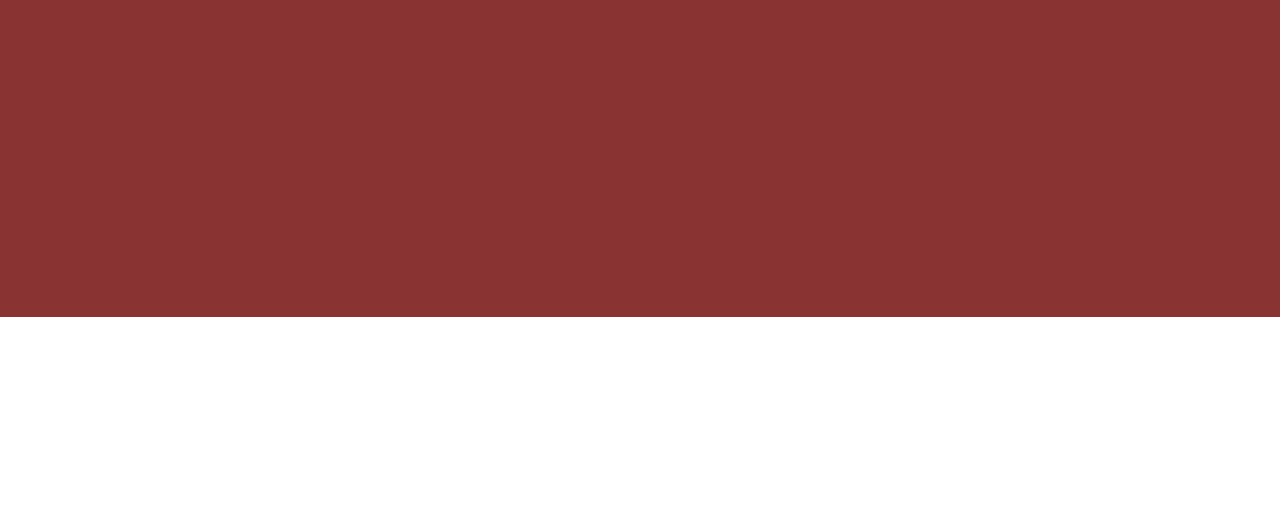
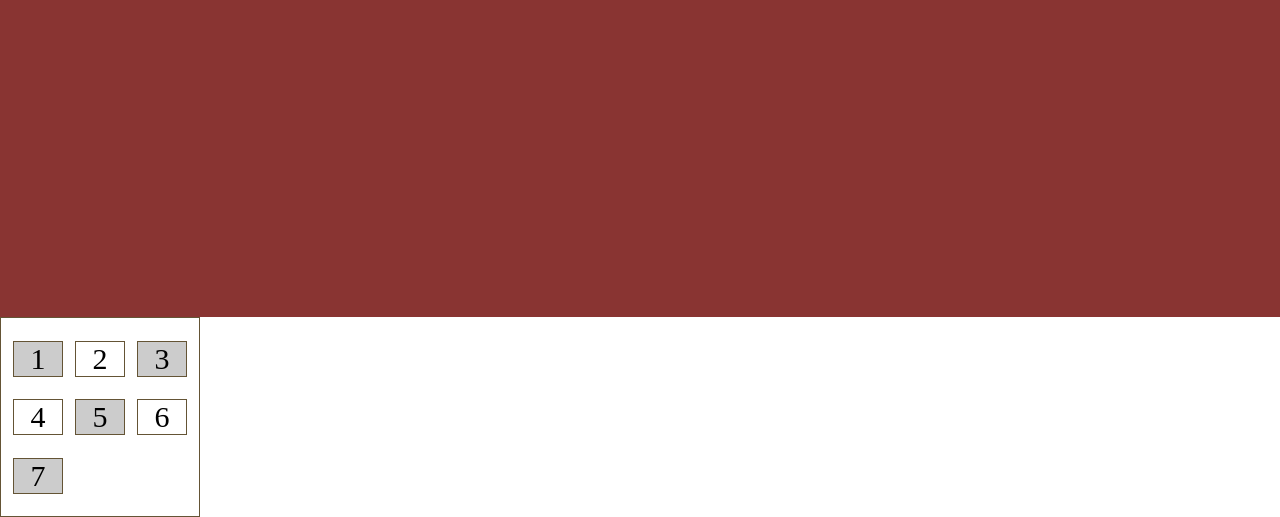
Before and after one commit to fiveLucky/js-training, a website: page Html&Css/layout.html in a window 1280 px wide. Shown: the part 483-1000 px from the top of the page. Before the commit the page ends 800 px from the top, so only its background shows below. Drawn offline with Linux system fonts and the light colour scheme.

Commit message:
feat：增加grid布局

```diff
--- a/Html&Css/layout.html
+++ b/Html&Css/layout.html
@@ -79,6 +79,25 @@
         justify-content: space-evenly;
         align-items: center;
       }
+      .grid-container {
+        display: grid;
+        grid-template-columns: repeat(3, 50px);
+        /* grid-template-rows: repeat(auto-fill, 50px); */
+        justify-content: space-evenly;
+        align-content: space-evenly;
+        width: 200px;
+        height: 200px;
+        /* background: #234876; */
+        border: 1px solid #645435;
+      }
+      .grid-item {
+        border: 1px solid #645435;
+        text-align: center;
+        /* line-height: 50px; */
+      }
+      .grid-item:nth-child(odd) {
+        background: #ccc;
+      }
     </style>
   </head>
   <body>
@@ -105,8 +124,20 @@
       <div class="layout-translate">position:absolute + transform:translate(-50%, -50%)</div>
     </div> -->
 
+    <!-- flex -->
     <div class="layout-container2">
       <div class="layout-flex">flex</div>
     </div>
+
+    <!-- grid -->
+    <div class="grid-container">
+      <div class="grid-item">1</div>
+      <div class="grid-item">2</div>
+      <div class="grid-item">3</div>
+      <div class="grid-item">4</div>
+      <div class="grid-item">5</div>
+      <div class="grid-item">6</div>
+      <div class="grid-item">7</div>
+    </div>
   </body>
 </html>
```
